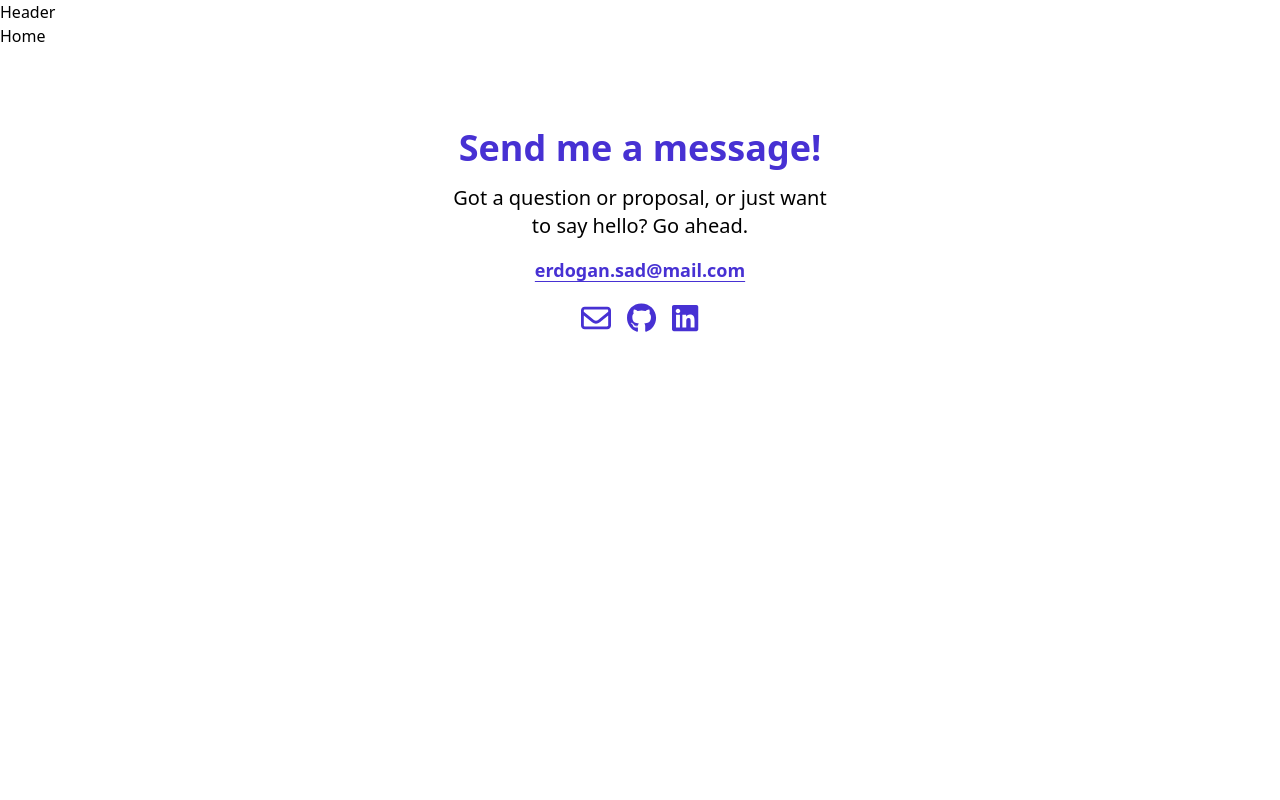
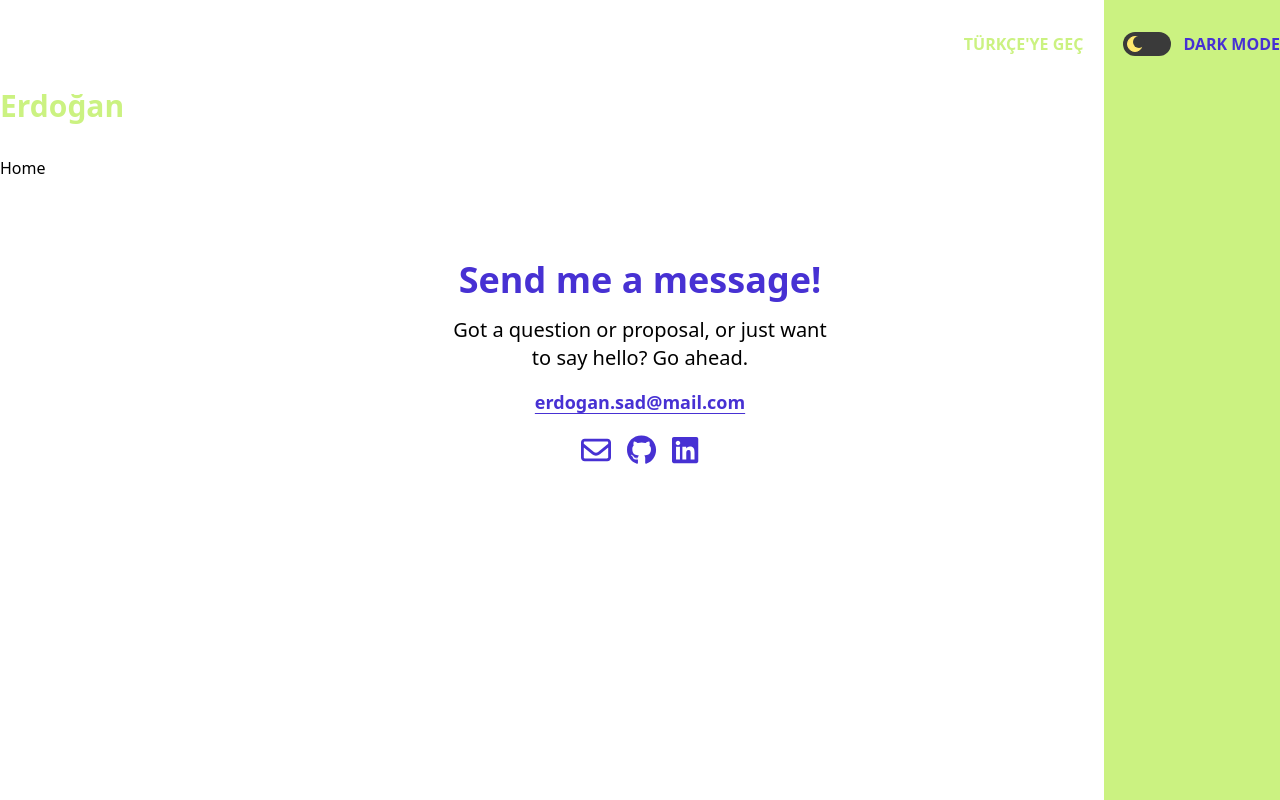
Before and after one commit to erdogansad/erdogansad, a React (Create React App) app: page / in a window 1280 px wide. Built offline with nearby package versions, Linux system fonts and the light colour scheme.

Commit message:
header component created

```diff
--- a/src/layouts/Header.js
+++ b/src/layouts/Header.js
@@ -1,9 +1,22 @@
-import React, { useState } from "react";
+import React from "react";
 
 const Header = () => {
-  const [darkM, setDarkM] = useState(false);
-
-  return <header>Header</header>;
+  return (
+    <header className="container mx-auto">
+      <div className="relative flex items-center w-fit ms-auto gap-x-10 py-8 after:content-[''] after:-z-10 after:bg-sulu after:absolute after:top-0 after:end-0 after:w-[11rem] after:h-screen">
+        <span className="font-bold text-sulu">TÜRKÇE'YE GEÇ</span>
+        <label className="relative flex items-stretch cursor-pointer z-10">
+          <input type="checkbox" value="" className="sr-only peer" />
+          <div className="w-12 h-6 bg-mineShaft relative rounded-full peer peer-checked:after:translate-x-full peer-checked:after:border-yellow after:content-[''] after:absolute after:top-1 after:left-1 peer-checked:after:left-3 after:bg-kournikova after:border-kournikova after:border after:rounded-full after:h-4 after:w-4 after:transition-all peer-checked:bg-malibu"></div>
+          <div className="absolute w-3 h-3 rounded-full start-2.5 z-10 peer top-1 bg-mineShaft peer-checked:w-0 peer-checked:h-0"></div>
+          <span className="ml-3 font-bold text-purpleHearth"> DARK MODE</span>
+        </label>
+      </div>
+      <div className="pb-8">
+        <span className="font-bold text-sulu text-3xl">Erdoğan</span>
+      </div>
+    </header>
+  );
 };
 
 export default Header;
```
